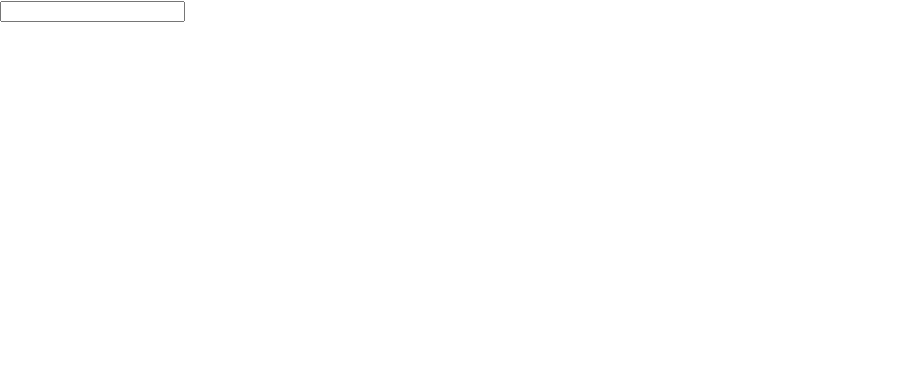
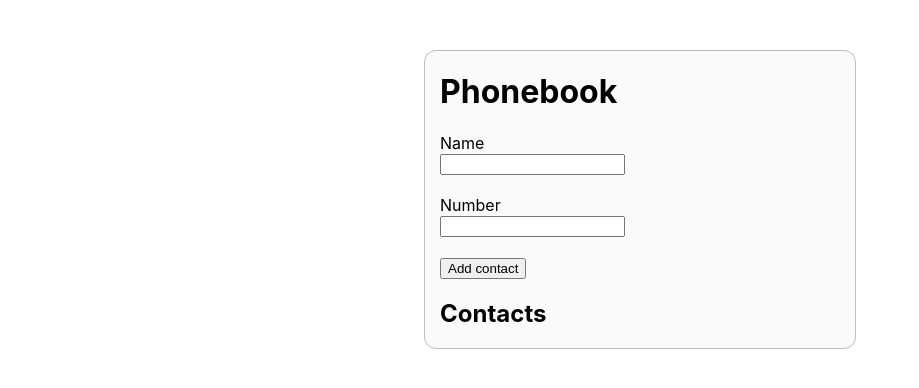
Before and after one commit to Roman-Nechaev/goit-react-hw-02-phonebook, a React (Create React App) app: page / in a window 1280 px wide. Shown: the top 388 px of the page, without its empty margins (0-919 px from the left). Built offline with nearby package versions, Linux system fonts and the light colour scheme.

Commit message:
add ContactForm  ContactsList

```diff
--- a/package.json
+++ b/package.json
@@ -10,6 +10,7 @@
     "@testing-library/react": "^12.1.4",
     "@testing-library/user-event": "^13.5.0",
     "formik": "^2.2.9",
+    "nanoid": "^4.0.1",
     "prop-types": "^15.8.1",
     "react": "^18.1.0",
     "react-dom": "^18.1.0",
--- a/src/components/App.jsx
+++ b/src/components/App.jsx
@@ -1,16 +1,41 @@
 import React, { Component } from 'react';
+import { nanoid } from 'nanoid';
+
+import ContactForm from './ContactForm/ContactForm';
+import ContactsList from './ContactsList/ContactsList';
+
+import { Container } from './App.styled';
 
 class App extends Component {
-  state = { contacts: [], name: '' };
+  state = {
+    contacts: [
+      // { id: 'id-1', name: 'Rosie Simpson', number: '459-12-56' },
+      // { id: 'id-2', name: 'Hermione Kline', number: '443-89-12' },
+      // { id: 'id-3', name: 'Eden Clements', number: '645-17-79' },
+      // { id: 'id-4', name: 'Annie Copeland', number: '227-91-26' },
+    ],
+  };
+  addContact = name => {
+    const abonent = {
+      id: nanoid(),
+      name,
+    };
+
+    this.setState(prevState => ({
+      contacts: [abonent, ...prevState.contacts],
+    }));
+  };
+
   render() {
+    const { contacts } = this.state;
     return (
-      <input
-        type="text"
-        name="name"
-        pattern="^[a-zA-Zа-яА-Я]+(([' -][a-zA-Zа-яА-Я ])?[a-zA-Zа-яА-Я]*)*$"
-        title="Name may contain only letters, apostrophe, dash and spaces. For example Adrian, Jacob Mercer, Charles de Batz de Castelmore d'Artagnan"
-        required
-      />
+      <Container>
+        <h1>Phonebook</h1>
+        <ContactForm onSubmit={this.addContact} />
+
+        <h2>Contacts</h2>
+        <ContactsList contacts={contacts} />
+      </Container>
     );
   }
 }
--- /dev/null
+++ b/src/components/App.styled.jsx
@@ -0,0 +1,13 @@
+import styled from '@emotion/styled';
+
+export const Container = styled.div`
+  margin: 0 auto;
+  margin-top: 50px;
+  padding: 0 15px;
+  width: 400px;
+  border: 1px solid rgb(189, 189, 189);
+  background-color: rgb(250, 250, 250);
+  border-radius: 12px;
+
+  /* text-align: center; */
+`;
--- /dev/null
+++ b/src/components/ContactForm/ContactForm.jsx
@@ -0,0 +1,66 @@
+import React, { Component } from 'react';
+
+class ContactForm extends Component {
+  state = {
+    name: '',
+    number: '',
+  };
+
+  handleChange = e => {
+    this.setState({ name: e.currentTarget.value.name });
+    this.setState({ number: e.currentTarget.value });
+  };
+
+  handleSubmit = e => {
+    e.preventDefault();
+
+    this.props.onSubmit(this.state.name);
+    this.props.onSubmit(this.state.number);
+
+    this.reset();
+  };
+
+  reset = () => {
+    this.setState({ name: '' });
+    this.setState({ number: '' });
+  };
+
+  render() {
+    return (
+      <form onSubmit={this.handleSubmit}>
+        <label>
+          Name
+          <br />
+          <input
+            type="text"
+            name="name"
+            pattern="^[a-zA-Zа-яА-Я]+(([' -][a-zA-Zа-яА-Я ])?[a-zA-Zа-яА-Я]*)*$"
+            title="Name may contain only letters, apostrophe, dash and spaces. For example Adrian, Jacob Mercer, Charles de Batz de Castelmore d'Artagnan"
+            required
+            value={this.state.name}
+            onChange={this.handleChange}
+          />
+        </label>
+        <br />
+        <br />
+        <label>
+          Number
+          <br />
+          <input
+            type="tel"
+            name="number"
+            pattern="\+?\d{1,4}?[-.\s]?\(?\d{1,3}?\)?[-.\s]?\d{1,4}[-.\s]?\d{1,4}[-.\s]?\d{1,9}"
+            title="Phone number must be digits and can contain spaces, dashes, parentheses and can start with +"
+            required
+            onChange={this.handleChange}
+          />
+        </label>
+        <br />
+        <br />
+        <button type="submit">Add contact</button>
+      </form>
+    );
+  }
+}
+
+export default ContactForm;
--- /dev/null
+++ b/src/components/ContactsList/ContactsList.jsx
@@ -0,0 +1,13 @@
+import React from 'react';
+
+const ContactsList = ({ contacts }) => (
+  <ul>
+    {contacts.map(({ id, name }) => (
+      <li key={id}>
+        <p>{name}</p>
+      </li>
+    ))}
+  </ul>
+);
+
+export default ContactsList;
```
Also changed, not shown: 1 other file (tests, documents, lock files or other folders).
